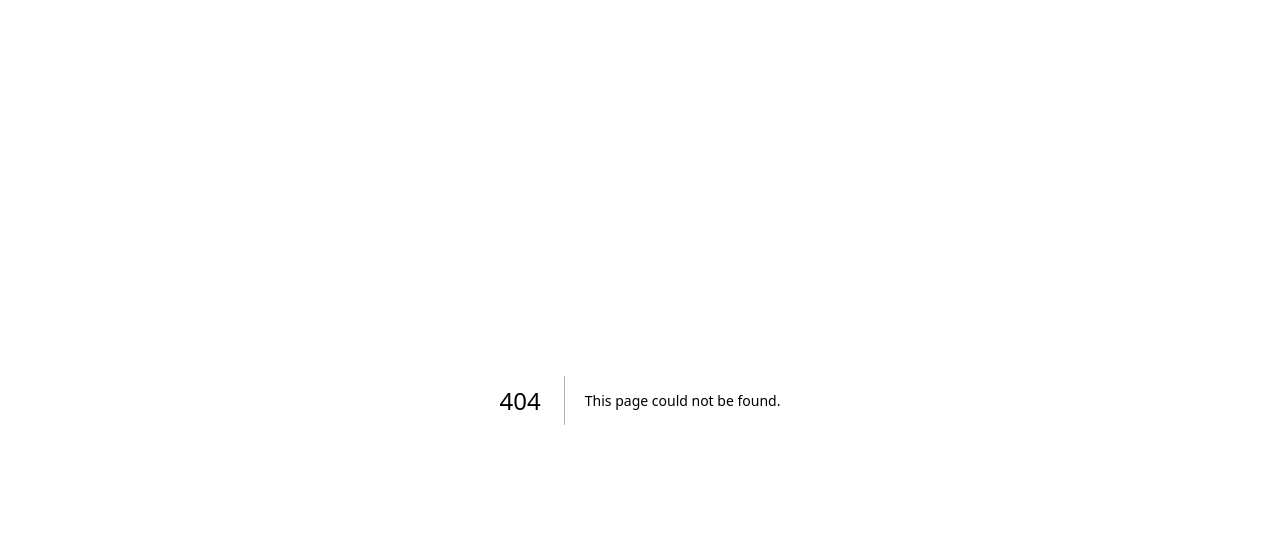
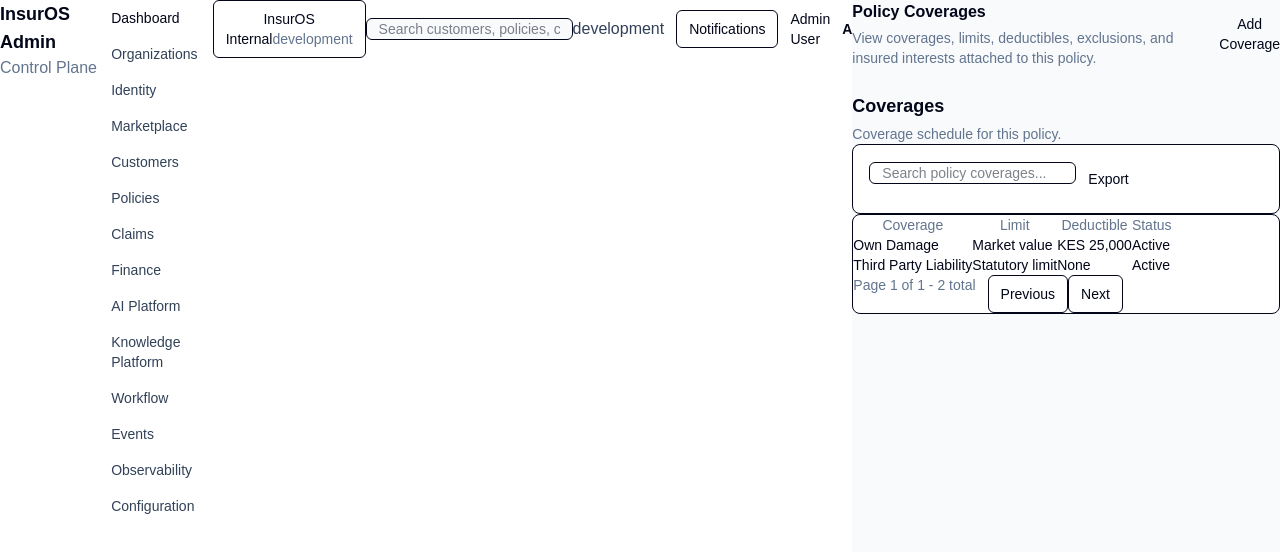
Before and after one commit to Bucrepinfo-lab/InsurOS, a Next.js app in the folder apps/admin/: page /dashboard/customers/1/policies/1/coverages in a window 1280 px wide. Before the commit this address had no page. Shown: the top 552 px of the page. Built offline with nearby package versions, Linux system fonts and the light colour scheme; no server answers.

Commit message:
feat(policy): add policy coverages slice

```diff
--- /dev/null
+++ b/apps/admin/src/app/dashboard/customers/[customerId]/policies/[policyId]/coverages/page.tsx
@@ -0,0 +1,62 @@
+import {
+  Badge,
+  Button,
+  DomainEntityList,
+  DomainModulePage,
+  type DataTableColumn
+} from '@insuros/ui';
+
+type PolicyCoverageRow = {
+  name: string;
+  limit: string;
+  deductible: string;
+  status: string;
+};
+
+const coverages: PolicyCoverageRow[] = [
+  {
+    name: 'Own Damage',
+    limit: 'Market value',
+    deductible: 'KES 25,000',
+    status: 'Active'
+  },
+  {
+    name: 'Third Party Liability',
+    limit: 'Statutory limit',
+    deductible: 'None',
+    status: 'Active'
+  }
+];
+
+const columns: DataTableColumn<PolicyCoverageRow>[] = [
+  { key: 'name', header: 'Coverage' },
+  { key: 'limit', header: 'Limit' },
+  { key: 'deductible', header: 'Deductible' },
+  {
+    key: 'status',
+    header: 'Status',
+    render: (row) => <Badge tone='success'>{row.status}</Badge>
+  }
+];
+
+export default function PolicyCoveragesPage() {
+  return (
+    <DomainModulePage
+      title='Policy Coverages'
+      description='View coverages, limits, deductibles, exclusions, and insured interests attached to this policy.'
+      actions={<Button>Add Coverage</Button>}
+    >
+      <DomainEntityList
+        title='Coverages'
+        description='Coverage schedule for this policy.'
+        searchPlaceholder='Search policy coverages...'
+        columns={columns}
+        data={coverages}
+        emptyTitle='No coverages'
+        emptyDescription='Add coverage items to this policy.'
+        emptyAction={<Button>Add Coverage</Button>}
+        actions={<Button variant='secondary'>Export</Button>}
+      />
+    </DomainModulePage>
+  );
+}
```
